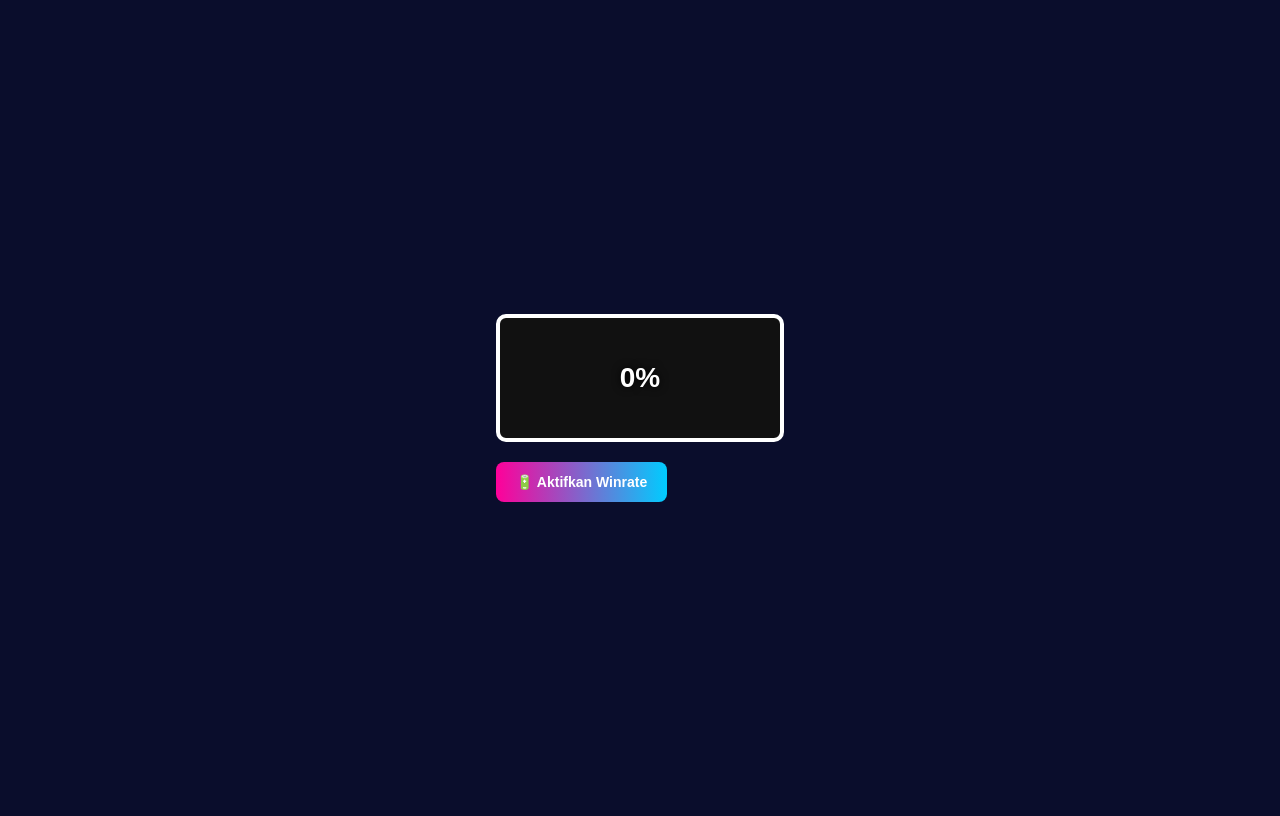
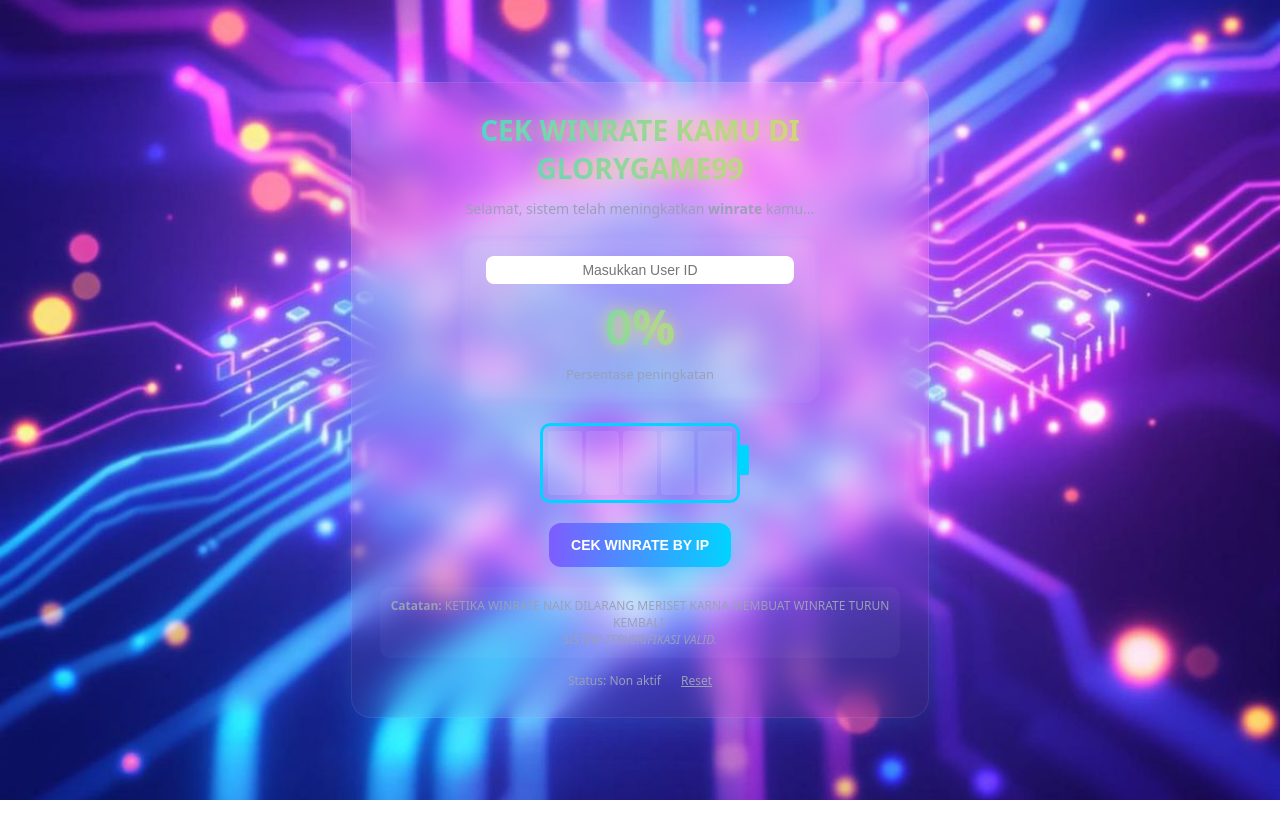
Before and after one commit to Glorygame99/WinrateBooster, a plain HTML site: page index.html in a window 1280 px wide. Drawn offline with Linux system fonts and the light colour scheme.

Commit message:
index.html

```diff
--- a/index.html
+++ b/index.html
@@ -1,113 +1,302 @@
-<!DOCTYPE html>
+<!doctype html>
 <html lang="id">
 <head>
-  <meta charset="UTF-8">
-  <meta name="viewport" content="width=device-width, initial-scale=1.0">
-  <title>Winrate Booster - GloryGame99</title>
+<meta charset="utf-8" />
+<meta name="viewport" content="width=device-width,initial-scale=1" />
+<title>Winrate Upgrade - Battery Glow</title>
 <style>
-    body {
-      font-family: Arial, sans-serif;
-      background: #0a0d2c;
-      color: #fff;
-      display: flex;
-      justify-content: center;
-      align-items: center;
-      height: 100vh;
+:root{
+  --bg: #0a0f1c;
+  --panel: rgba(255,255,255,0.05);
+  --accent1: #7f5cff;
+  --accent2: #00d4ff;
+  --text: #f9f9fb;
+  --muted: #9aa0b8;
+  --highlight: #ffd859;
+  --glass: rgba(255,255,255,0.08);
 }
 
-    .battery {
-      width: 280px;
-      height: 120px;
-      border: 4px solid #fff;
-      border-radius: 10px;
-      position: relative;
-      background: #111;
-      overflow: hidden;
+body{
+  margin:0;
+  font-family:"Poppins",system-ui,Roboto,sans-serif;
+  background:url('bg.jpg.jpg') no-repeat center center fixed;
+  background-size: cover;
+  min-height:100vh;
+  display:flex;
+  align-items:center;
+  justify-content:center;
+  color:var(--text);
 }
 
-    /* Kepala baterai */
-    .battery::after {
-      content: "";
-      position: absolute;
-      top: 30%;
-      right: -18px;
-      width: 15px;
-      height: 40%;
-      background: #fff;
-      border-radius: 3px;
+.card{
+  width:min(520px,90vw);
+  padding:28px;
+  border-radius:20px;
+  background:var(--panel);
+  backdrop-filter: blur(16px);
+  border:1px solid rgba(255,255,255,0.08);
+  box-shadow: 0 0 30px rgba(0,212,255,0.15), 0 0 50px rgba(127,92,255,0.1);
+  text-align:center;
 }
 
-    /* Isi baterai */
-    .level {
-      height: 100%;
-      width: 0%;
-      background: linear-gradient(90deg, #ff0000, #ffd700, #00ff00);
-      box-shadow: 0px 0px 20px rgba(255, 255, 0, 0.8);
-      transition: width 0.3s ease-in-out;
+/* === TITLE EFFECT === */
+.title{
+  font-size:28px;
+  font-weight:900;
+  text-transform:uppercase;
+  background: linear-gradient(90deg,var(--accent2),var(--highlight));
+  -webkit-background-clip:text;
+  -webkit-text-fill-color:transparent;
+  animation: glow 2s infinite alternate;
+  margin-bottom:12px;
 }
 
-    /* Persentase */
-    .percentage {
-      position: absolute;
-      top: 50%;
-      left: 50%;
-      transform: translate(-50%, -50%);
-      font-size: 28px;
-      font-weight: bold;
-      color: #fff;
-      text-shadow: 0px 0px 8px #000;
+.subtitle{
+  font-size:14px;
+  color:var(--muted);
+  margin-bottom:18px;
 }
 
-    /* Tombol */
-    .btn {
-      margin-top: 20px;
-      background: linear-gradient(90deg, #ff0099, #00ccff);
-      border: none;
-      padding: 12px 20px;
-      border-radius: 8px;
-      font-size: 14px;
-      font-weight: bold;
-      color: #fff;
-      cursor: pointer;
-      transition: 0.2s;
+.center-area{
+  display:flex;
+  flex-direction:column;
+  align-items:center;
+  gap:20px;
 }
-    .btn:hover {
-      transform: scale(1.05);
-      box-shadow: 0px 0px 15px rgba(0, 204, 255, 0.7);
+
+.percent-wrap{
+  width:100%;
+  max-width:320px;
+  background:var(--glass);
+  border-radius:16px;
+  padding:20px;
+  text-align:center;
+  box-shadow: inset 0 0 12px rgba(127,92,255,0.2);
 }
+
+.big-percent{
+  font-size:48px;
+  font-weight:900;
+  background: linear-gradient(90deg,var(--accent2),var(--highlight));
+  -webkit-background-clip:text;
+  -webkit-text-fill-color:transparent;
+  animation: glow 2s infinite alternate;
+}
+
+.percent-label{
+  font-size:13px;
+  color:var(--muted);
+  margin-top:6px;
+}
+
+@keyframes glow{
+  from{text-shadow:0 0 6px rgba(0,212,255,0.5);}
+  to{text-shadow:0 0 18px rgba(255,216,89,0.9);}
+}
+
+/* === BATTERY BAR === */
+.battery{
+  width:200px;
+  height:80px;
+  border:3px solid var(--accent2);
+  border-radius:10px;
+  position:relative;
+  display:flex;
+  padding:5px;
+  box-sizing:border-box;
+  gap:4px;
+}
+.battery::after{
+  content:"";
+  position:absolute;
+  top:25%;
+  right:-12px;
+  width:10px;
+  height:30px;
+  background:var(--accent2);
+  border-radius:2px;
+}
+.segment{
+  flex:1;
+  border-radius:4px;
+  background:rgba(255,255,255,0.1);
+  transition:background .3s, box-shadow .3s;
+}
+.segment.active{
+  background:linear-gradient(180deg,var(--accent2),var(--highlight));
+  box-shadow:0 0 10px rgba(0,212,255,0.9), 0 0 20px rgba(255,216,89,0.8);
+  animation: pulse 1s infinite alternate;
+}
+@keyframes pulse{
+  from{box-shadow:0 0 6px rgba(0,212,255,0.6);}
+  to{box-shadow:0 0 18px rgba(255,216,89,1);}
+}
+
+.cta{
+  display:flex;
+  flex-direction:column;
+  align-items:center;
+  gap:10px;
+  width:100%;
+  max-width:220px;
+}
+
+.btn{
+  background:linear-gradient(90deg,var(--accent1),var(--accent2));
+  border:none;
+  padding:14px 22px;
+  border-radius:12px;
+  color:white;
+  font-weight:700;
+  font-size:14px;
+  cursor:pointer;
+  box-shadow:0 6px 18px rgba(0,212,255,0.25);
+  transition: all .2s ease;
+}
+.btn:hover{
+  transform:translateY(-2px) scale(1.02);
+  box-shadow:0 10px 28px rgba(127,92,255,0.35);
+}
+
+.note{
+  margin-top:20px;
+  font-size:12px;
+  color:var(--muted);
+  padding:10px;
+  border-radius:10px;
+  background:rgba(255,255,255,0.04);
+  text-align:center;
+}
+
+.footer{
+  margin-top:14px;
+  font-size:12px;
+  color:var(--muted);
+  display:flex;
+  justify-content:center;
+  gap:20px;
+}
+.small-action{text-decoration:underline;cursor:pointer;}
 </style>
 </head>
 <body>
+  <div class="card">
+    <div class="title">CEK WINRATE KAMU DI GLORYGAME99</div>
+    <div class="subtitle">Selamat, sistem telah meningkatkan <b>winrate</b> kamu...</div>
 
-  <div>
-    <div class="battery">
-      <div class="level" id="level"></div>
-      <div class="percentage" id="percentage">0%</div>
+    <div class="center-area">
+      <div class="percent-wrap">
+        <input type="text" id="userIdInput" placeholder="Masukkan User ID"
+               style="width:90%;padding:6px 10px;border-radius:8px;border:none;margin-bottom:10px;text-align:center;font-size:14px;">
+        <div class="big-percent" id="percent">0%</div>
+        <div class="percent-label">Persentase peningkatan</div>
       </div>
-    <button class="btn" onclick="startWinrate()">🔋 Aktifkan Winrate</button>
+
+      <!-- BATTERY BAR -->
+      <div class="battery" id="batteryBar">
+        <div class="segment"></div>
+        <div class="segment"></div>
+        <div class="segment"></div>
+        <div class="segment"></div>
+        <div class="segment"></div>
+      </div>
+
+      <div class="cta">
+        <button id="activateBtn" class="btn">CEK WINRATE BY IP</button>
+      </div>
+    </div>
+
+    <div class="note">
+      <b>Catatan:</b> KETIKA WINRATE NAIK DILARANG MERISET KARNA MEMBUAT WINRATE TURUN KEMBALI.<br>
+      <i>SISTEM TERVERIFIKASI VALID.</i>
+    </div>
+
+    <div class="footer">
+      <span>Status: <span id="statusText">Non aktif</span></span>
+      <span class="small-action" id="resetBtn">Reset</span>
+    </div>
   </div>
 
 <script>
-    function startWinrate() {
-      let minTarget = 78;
-      let maxTarget = 98;
-      let target = Math.floor(Math.random() * (maxTarget - minTarget + 1)) + minTarget;
-      let current = 0;
+(function(){
+  const percentEl = document.getElementById("percent");
+  const activateBtn = document.getElementById("activateBtn");
+  const statusText = document.getElementById("statusText");
+  const resetBtn = document.getElementById("resetBtn");
+  const userIdInput = document.getElementById("userIdInput");
+  const segments = document.querySelectorAll(".segment");
 
-      const level = document.getElementById("level");
-      const percentage = document.getElementById("percentage");
+  const minTarget=78, maxTarget=98, duration=2000;
+  let active=false, timer=null, current=0;
+  let currentUserId = "";
 
-      let timer = setInterval(() => {
-        if (current <= target) {
-          level.style.width = current + "%";
-          percentage.textContent = current + "%";
-          current++;
+  function animateTo(target){
+    if(timer) clearInterval(timer);
+    const start=current, diff=target-start;
+    const startTime=Date.now();
+    timer=setInterval(()=>{
+      const t=Math.min(1,(Date.now()-startTime)/duration);
+      const eased=1-Math.pow(1-t,3);
+      const val=Math.round(start+diff*eased);
+      percentEl.textContent=val+"% ("+currentUserId+")";
+      updateBattery(val);
+      current=val;
+      if(t>=1){clearInterval(timer); timer=null;}
+    },16);
+  }
+
+  function updateBattery(percent){
+    const activeCount = Math.round((percent/100)*segments.length);
+    segments.forEach((seg,i)=>{
+      if(i<activeCount){
+        setTimeout(()=> seg.classList.add("active"), i*200);
       } else {
-          clearInterval(timer);
+        seg.classList.remove("active");
       }
-      }, 50); // kecepatan isi (semakin kecil semakin cepat)
+    });
   }
+
+  function getRandomTarget(){
+    return Math.floor(Math.random()*(maxTarget-minTarget+1))+minTarget;
+  }
+
+  activateBtn.onclick=()=>{
+    const userId = userIdInput.value.trim();
+    if(!userId){
+      alert("Silakan masukkan User ID terlebih dahulu!");
+      return;
+    }
+
+    currentUserId = userId;
+
+    if(active) {
+      window.location.href = "https://glorygame99-jpe.xyz/";
+      return;
+    }
+    activateBtn.textContent="Mengaktifkan...";
+    activateBtn.disabled=true;
+    setTimeout(()=>{
+      const target=getRandomTarget();
+      animateTo(target);
+      active=true;
+      statusText.textContent="Aktif ("+target+"%)";
+      activateBtn.textContent="WINRATE AKTIF DAN LOGIN SEKARANG";
+      activateBtn.disabled=false;
+    },700);
+  }
+
+  resetBtn.onclick=()=>{
+    if(timer) clearInterval(timer);
+    current=0;
+    percentEl.textContent="0%";
+    active=false;
+    statusText.textContent="Non aktif";
+    activateBtn.textContent="CEK WINRATE BY IP";
+    userIdInput.value="";
+    currentUserId="";
+    segments.forEach(seg=>seg.classList.remove("active"));
+  }
+})();
 </script>
-
 </body>
 </html>
```
Lines whose indentation alone changed are shown as unchanged.
